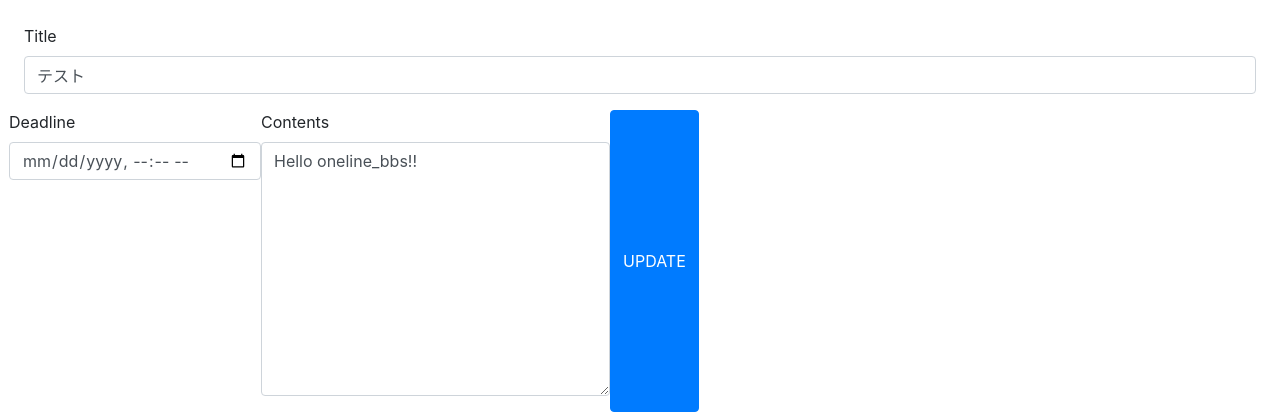
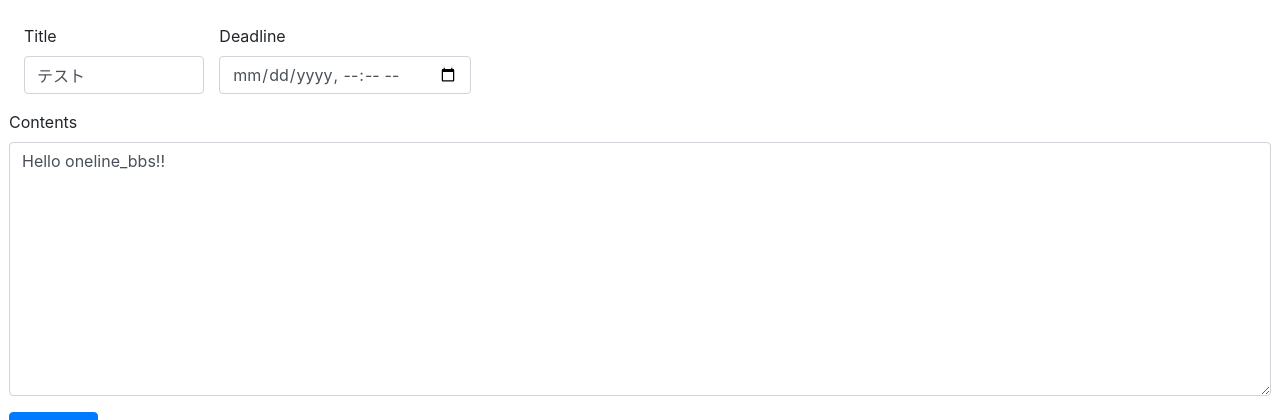
Before and after one commit to hiiromitsui/todo_team, a PHP site: page /edit.php?id=1 in a window 1280 px wide. Shown: the part 56-476 px from the top of the page. Run offline with PHP 8.4, Linux system fonts and the light colour scheme; data comes from the database, SQL or seed files in the repository.

Commit message:
newballance

```diff
--- a/edit.php
+++ b/edit.php
@@ -30,7 +30,7 @@
             </div>
         </div>
         <div class="row mt-4 px-4">
-            <div class="col-12">
+            <div class="col-2">
                 <form action="update.php" method="post">
                     <div class="form-group">
                         <label for="title">Title</label>
@@ -43,7 +43,7 @@
                     </div>
                     <div class="form-group">
                         <label for="contents">Contents</label>
-                        <textarea class="form-control" name="contents" id="contents" cols="30" rows="10"><?= $task['contents'] ?></textarea>
+                        <textarea class="form-control" name="contents" id="contents" cols="200" rows="10"><?= $task['contents'] ?></textarea>
 
                     </div>
                     <input type="hidden" name="id" value="<?= h($task['id']); ?>">
```
